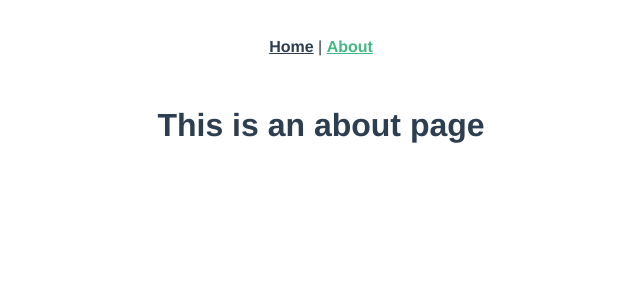
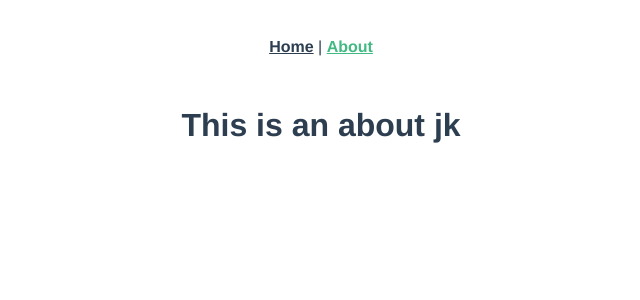
Before and after one commit to Jinkazuy/dashantech, a Vue app: page /about in a window 1280 px wide. Shown: the top 300 px of the page, without its empty margins (319-959 px from the left). Built offline with nearby package versions, Linux system fonts and the light colour scheme.

Commit message:
初始化项目 - 19.09.10

```diff
--- a/src/views/About.vue
+++ b/src/views/About.vue
@@ -1,5 +1,5 @@
 <template>
   <div class="about">
-    <h1>This is an about page</h1>
+    <h1>This is an about jk</h1>
   </div>
 </template>
```
